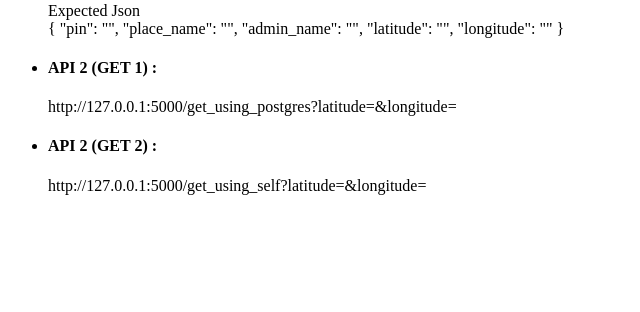
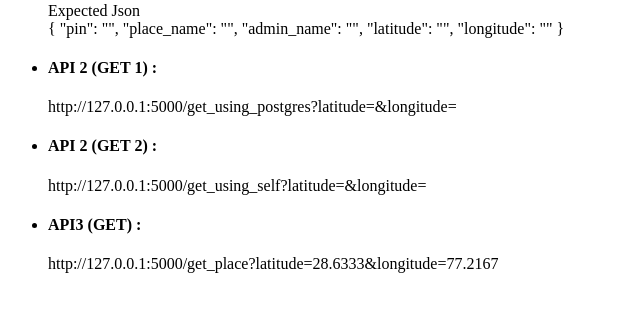
Before and after one commit to algoDd/FLASK-APP, a Flask app: page / in a window 1280 px wide. Shown: the part 128-440 px from the top of the page, without its empty margins (0-640 px from the left). Run offline with Flask 2, Linux system fonts and the light colour scheme.

Commit message:
Update info.html

```diff
--- a/templates/info.html
+++ b/templates/info.html
@@ -12,10 +12,12 @@
       						      "longitude": ""
 
 
+
 						     }</p>
 			</li>
 			<li><h4>API 2 (GET 1) :</h4> <p>http://127.0.0.1:5000/get_using_postgres?latitude=&longitude=</p></li>
 			<li><h4>API 2 (GET 2) :</h4> <p> http://127.0.0.1:5000/get_using_self?latitude=&longitude=</p></li>
+			<li><h4>API3 (GET) :</h4> <p>http://127.0.0.1:5000/get_place?latitude=28.6333&longitude=77.2167</p></li>
 		</ul>
 	</body>
 </html>
```
